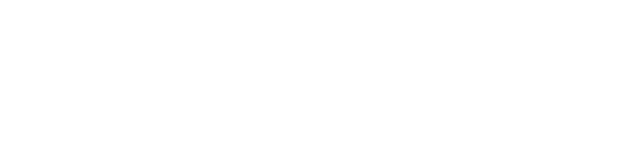
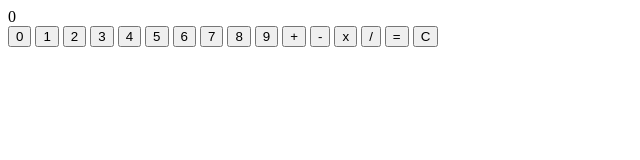
Before and after one commit to CalebAHJ/odin-calculator, a plain HTML site: page index.html in a window 1280 px wide. Shown: the whole page, without its empty margins (0-640 px from the left). Drawn offline with Linux system fonts and the light colour scheme.

Commit message:
html outline completed (display and buttons)

```diff
--- a/index.html
+++ b/index.html
@@ -5,8 +5,33 @@
     <meta http-equiv="X-UA-Compatible" content="IE=edge">
     <meta name="viewport" content="width=device-width, initial-scale=1.0">
     <title>Basic Calculator</title>
+
+    <link rel="stylesheet" href="style.css">
+    <script src="calc.js" defer></script>
 </head>
 <body>
 
+    <div id="container">
+        <div id="display">0</div>
+        <div id="buttonContainer">
+            <button id="zero">0</button>
+            <button id="one">1</button>
+            <button id="two">2</button>
+            <button id="three">3</button>
+            <button id="four">4</button>
+            <button id="five">5</button>
+            <button id="six">6</button>
+            <button id="seven">7</button>
+            <button id="eight">8</button>
+            <button id="nine">9</button>
+            <button id="add">+</button>
+            <button id="subtract">-</button>
+            <button id="multiply">x</button>
+            <button id="divide">/</button>
+            <button id="equal">=</button>
+            <button id="clear">C</button>
+        </div>
+    </div>
+
 </body>
 </html>
```
